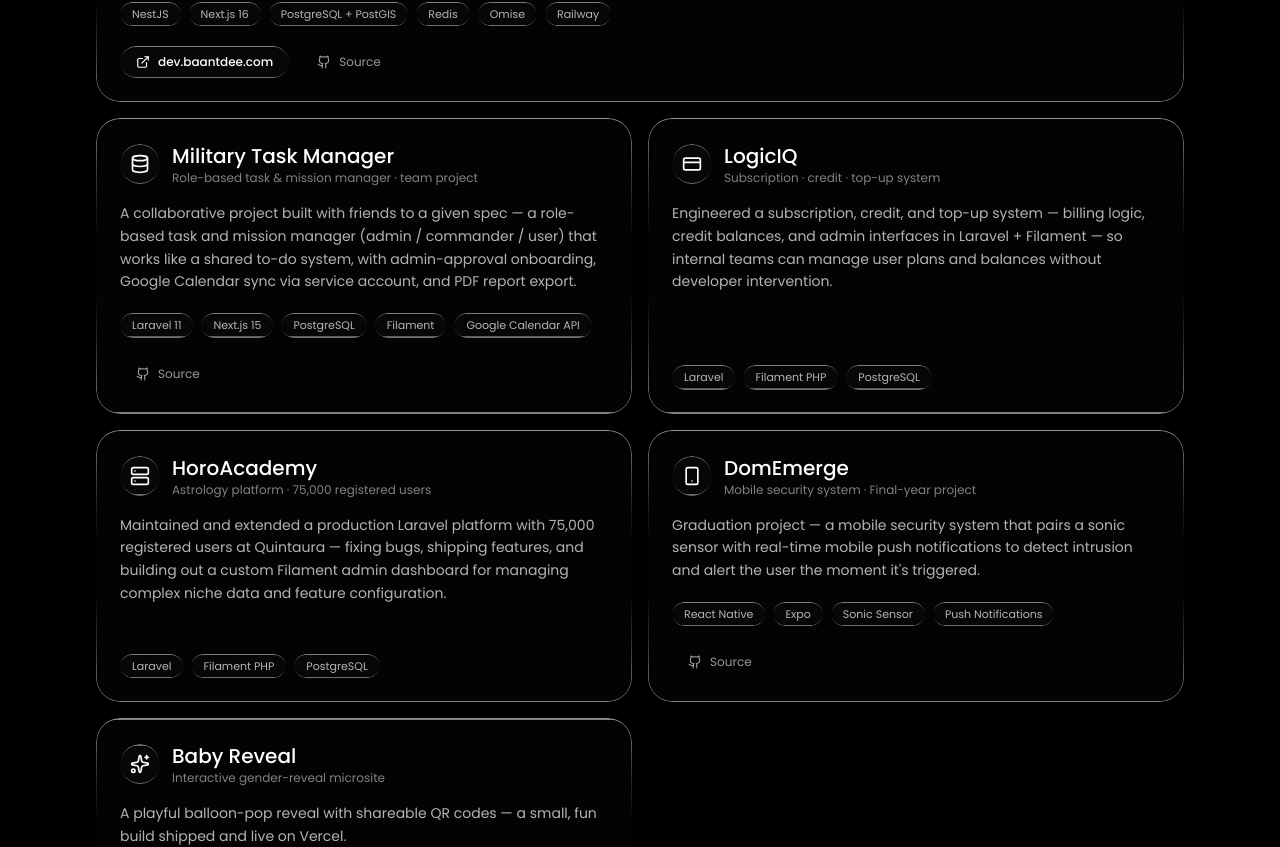
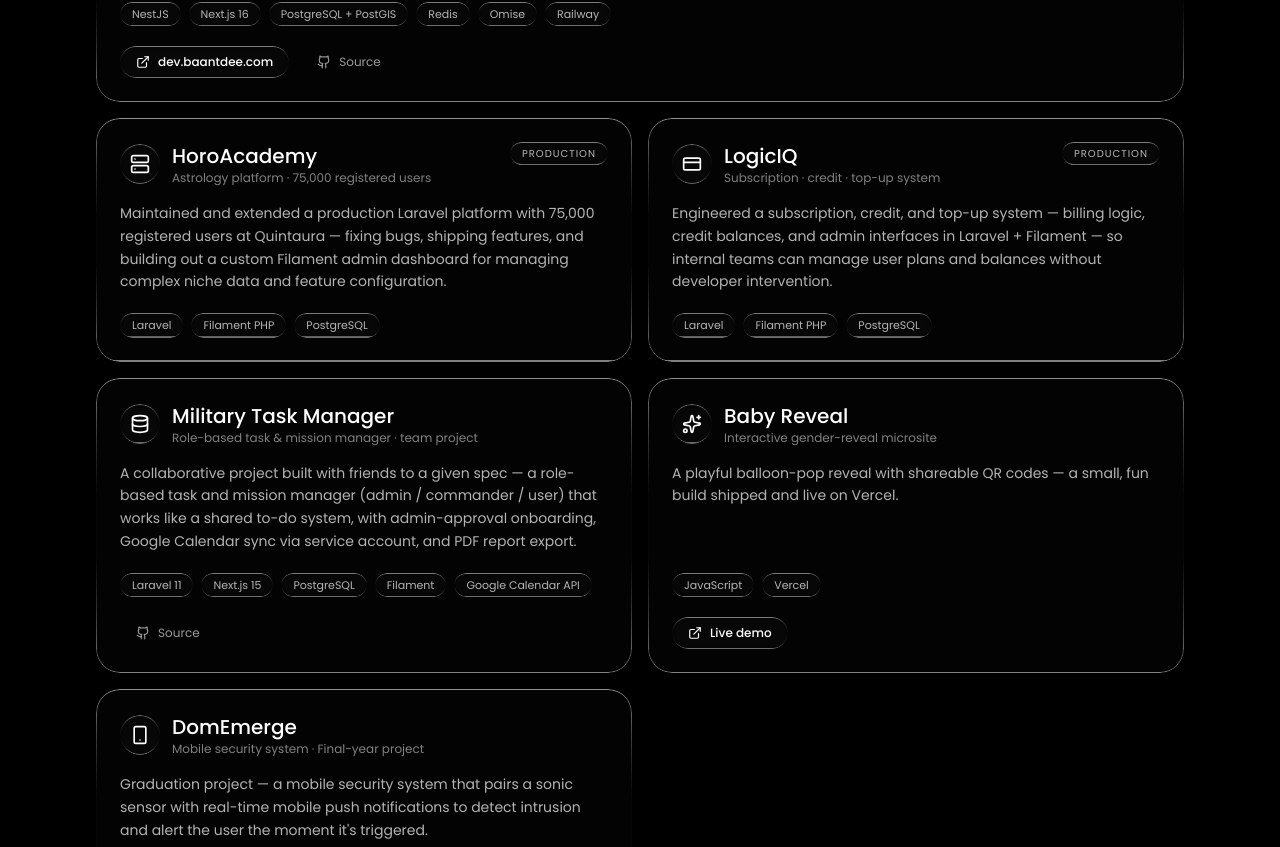
Before and after one commit to krittapastrycode/krittapas-polmanee-portfolio, a Next.js app: page / in a window 1280 px wide. Shown: the part 1193-2040 px from the top of the page. Built offline with nearby package versions, Linux system fonts and the light colour scheme.

Commit message:
feat: reorder projects, add Production badges to HoroAcademy and LogicIQ

```diff
--- a/src/app/page.tsx
+++ b/src/app/page.tsx
@@ -35,6 +35,7 @@ type Project = {
   repo?: string;
   icon: React.ReactNode;
   flagship?: boolean;
+  badge?: string;
 };
 
 const PROJECTS: Project[] = [
@@ -48,6 +49,25 @@ const PROJECTS: Project[] = [
     repo: "https://github.com/krittapastrycode",
     icon: <Server className="h-5 w-5" />,
     flagship: true,
+    badge: "Flagship",
+  },
+  {
+    name: "HoroAcademy",
+    tagline: "Astrology platform · 75,000 registered users",
+    description:
+      "Maintained and extended a production Laravel platform with 75,000 registered users at Quintaura — fixing bugs, shipping features, and building out a custom Filament admin dashboard for managing complex niche data and feature configuration.",
+    stack: ["Laravel", "Filament PHP", "PostgreSQL"],
+    icon: <Server className="h-5 w-5" />,
+    badge: "Production",
+  },
+  {
+    name: "LogicIQ",
+    tagline: "Subscription · credit · top-up system",
+    description:
+      "Engineered a subscription, credit, and top-up system — billing logic, credit balances, and admin interfaces in Laravel + Filament — so internal teams can manage user plans and balances without developer intervention.",
+    stack: ["Laravel", "Filament PHP", "PostgreSQL"],
+    icon: <CreditCard className="h-5 w-5" />,
+    badge: "Production",
   },
   {
     name: "Military Task Manager",
@@ -59,20 +79,13 @@ const PROJECTS: Project[] = [
     icon: <Database className="h-5 w-5" />,
   },
   {
-    name: "LogicIQ",
-    tagline: "Subscription · credit · top-up system",
+    name: "Baby Reveal",
+    tagline: "Interactive gender-reveal microsite",
     description:
-      "Engineered a subscription, credit, and top-up system — billing logic, credit balances, and admin interfaces in Laravel + Filament — so internal teams can manage user plans and balances without developer intervention.",
-    stack: ["Laravel", "Filament PHP", "PostgreSQL"],
-    icon: <CreditCard className="h-5 w-5" />,
-  },
-  {
-    name: "HoroAcademy",
-    tagline: "Astrology platform · 75,000 registered users",
-    description:
-      "Maintained and extended a production Laravel platform with 75,000 registered users at Quintaura — fixing bugs, shipping features, and building out a custom Filament admin dashboard for managing complex niche data and feature configuration.",
-    stack: ["Laravel", "Filament PHP", "PostgreSQL"],
-    icon: <Server className="h-5 w-5" />,
+      "A playful balloon-pop reveal with shareable QR codes — a small, fun build shipped and live on Vercel.",
+    stack: ["JavaScript", "Vercel"],
+    live: { label: "Live demo", href: "https://baby-reveal-kappa.vercel.app" },
+    icon: <Sparkles className="h-5 w-5" />,
   },
   {
     name: "DomEmerge",
@@ -82,15 +95,6 @@ const PROJECTS: Project[] = [
     stack: ["React Native", "Expo", "Sonic Sensor", "Push Notifications"],
     repo: "https://github.com/krittapastrycode",
     icon: <Smartphone className="h-5 w-5" />,
-  },
-  {
-    name: "Baby Reveal",
-    tagline: "Interactive gender-reveal microsite",
-    description:
-      "A playful balloon-pop reveal with shareable QR codes — a small, fun build shipped and live on Vercel.",
-    stack: ["JavaScript", "Vercel"],
-    live: { label: "Live demo", href: "https://baby-reveal-kappa.vercel.app" },
-    icon: <Sparkles className="h-5 w-5" />,
   },
 ];
 
@@ -386,9 +390,9 @@ function Projects() {
                   <p className="text-xs text-white/50">{p.tagline}</p>
                 </div>
               </div>
-              {p.flagship && (
+              {p.badge && (
                 <span className="liquid-glass rounded-full px-3 py-1 text-[10px] uppercase tracking-widest text-white/70">
-                  Flagship
+                  {p.badge}
                 </span>
               )}
             </div>
```
